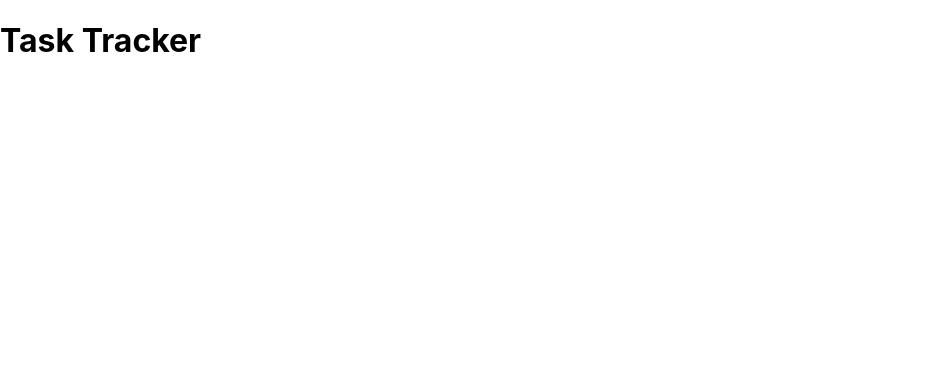
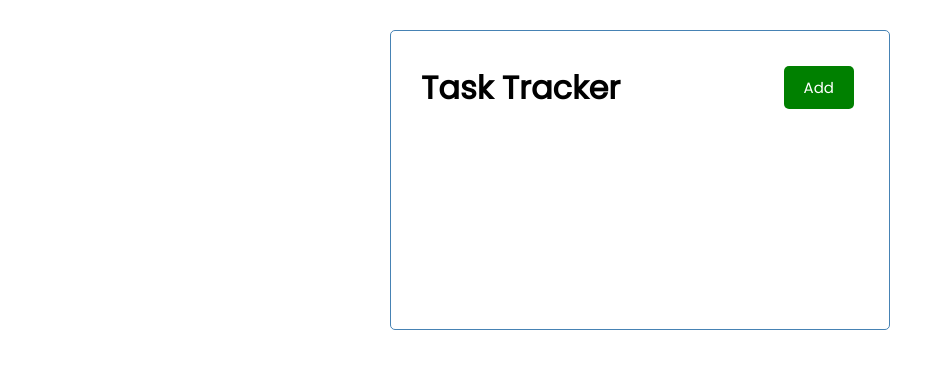
Before and after one commit to Gladys-nimo/Task-Tracker, a React (Create React App) app: page / in a window 1280 px wide. Shown: the top 368 px of the page, without its empty margins (0-952 px from the left). Built offline with nearby package versions, Linux system fonts and the light colour scheme.

Commit message:
added a button

```diff
--- /dev/null
+++ b/src/components/Button.js
@@ -0,0 +1,21 @@
+import PropTypes from 'prop-types'
+const Button = ({ color, text }) => {
+    const onClick = () => {
+        console.log('click')
+    }
+    return  <button onClick={onClick} style={{ backgroundColor: color }}
+    className='btn'>
+        {text}
+    </button>
+}
+
+Button.defaultProps = {
+    color: 'steelblue'
+}
+
+Button.propTypes = {
+    text: PropTypes.string,
+    color: PropTypes.string,
+}
+
+export default Button
--- a/src/components/Header.js
+++ b/src/components/Header.js
@@ -1,9 +1,11 @@
 import PropTypes from 'prop-types'
+import Button from './Button'
 
 const Header = ({ title }) => {
     return (
-       <header>
-           <h1>{title}</h1>
+       <header className='header'>
+           <h1 >{title}</h1>
+          <Button color='green' text='Add'/>
        </header>
     )
 }
@@ -18,4 +20,11 @@
 // i faced an error because i didnt start with small p//
 
 
+// css in JS
+// const headingStyle = {
+    // color: 'red', backgroundColor: 'black'
+//
+// }
+//
+
 export default Header
--- a/src/index.css
+++ b/src/index.css
@@ -1,13 +1,112 @@
-body {
+@import url('https://fonts.googleapis.com/css2?family=Poppins:wght@300;400&display=swap');
+
+* {
+  box-sizing: border-box;
   margin: 0;
-  font-family: -apple-system, BlinkMacSystemFont, 'Segoe UI', 'Roboto', 'Oxygen',
-    'Ubuntu', 'Cantarell', 'Fira Sans', 'Droid Sans', 'Helvetica Neue',
-    sans-serif;
-  -webkit-font-smoothing: antialiased;
-  -moz-osx-font-smoothing: grayscale;
+  padding: 0;
 }
 
-code {
-  font-family: source-code-pro, Menlo, Monaco, Consolas, 'Courier New',
-    monospace;
+body {
+  font-family: 'Poppins', sans-serif;
 }
+
+.container {
+  max-width: 500px;
+  margin: 30px auto;
+  overflow: auto;
+  min-height: 300px;
+  border: 1px solid steelblue;
+  padding: 30px;
+  border-radius: 5px;
+}
+
+.header {
+  display: flex;
+  justify-content: space-between;
+  align-items: center;
+  margin-bottom: 20px;
+}
+
+.btn {
+  display: inline-block;
+  background: #000;
+  color: #fff;
+  border: none;
+  padding: 10px 20px;
+  margin: 5px;
+  border-radius: 5px;
+  cursor: pointer;
+  text-decoration: none;
+  font-size: 15px;
+  font-family: inherit;
+}
+
+.btn:focus {
+  outline: none;
+}
+
+.btn:active {
+  transform: scale(0.98);
+}
+
+.btn-block {
+  display: block;
+  width: 100%;
+}
+
+.task {
+  background: #f4f4f4;
+  margin: 5px;
+  padding: 10px 20px;
+  cursor: pointer;
+}
+
+.task.reminder {
+  border-left: 5px solid green;
+}
+
+.task h3 {
+  display: flex;
+  align-items: center;
+  justify-content: space-between;
+}
+
+.add-form {
+  margin-bottom: 40px;
+}
+
+.form-control {
+  margin: 20px 0;
+}
+
+.form-control label {
+  display: block;
+}
+
+.form-control input {
+  width: 100%;
+  height: 40px;
+  margin: 5px;
+  padding: 3px 7px;
+  font-size: 17px;
+}
+
+.form-control-check {
+  display: flex;
+  align-items: center;
+  justify-content: space-between;
+}
+
+.form-control-check label {
+  flex: 1;
+}
+
+.form-control-check input {
+  flex: 2;
+  height: 20px;
+}
+
+footer {
+  margin-top: 30px;
+  text-align: center;
+}
```
